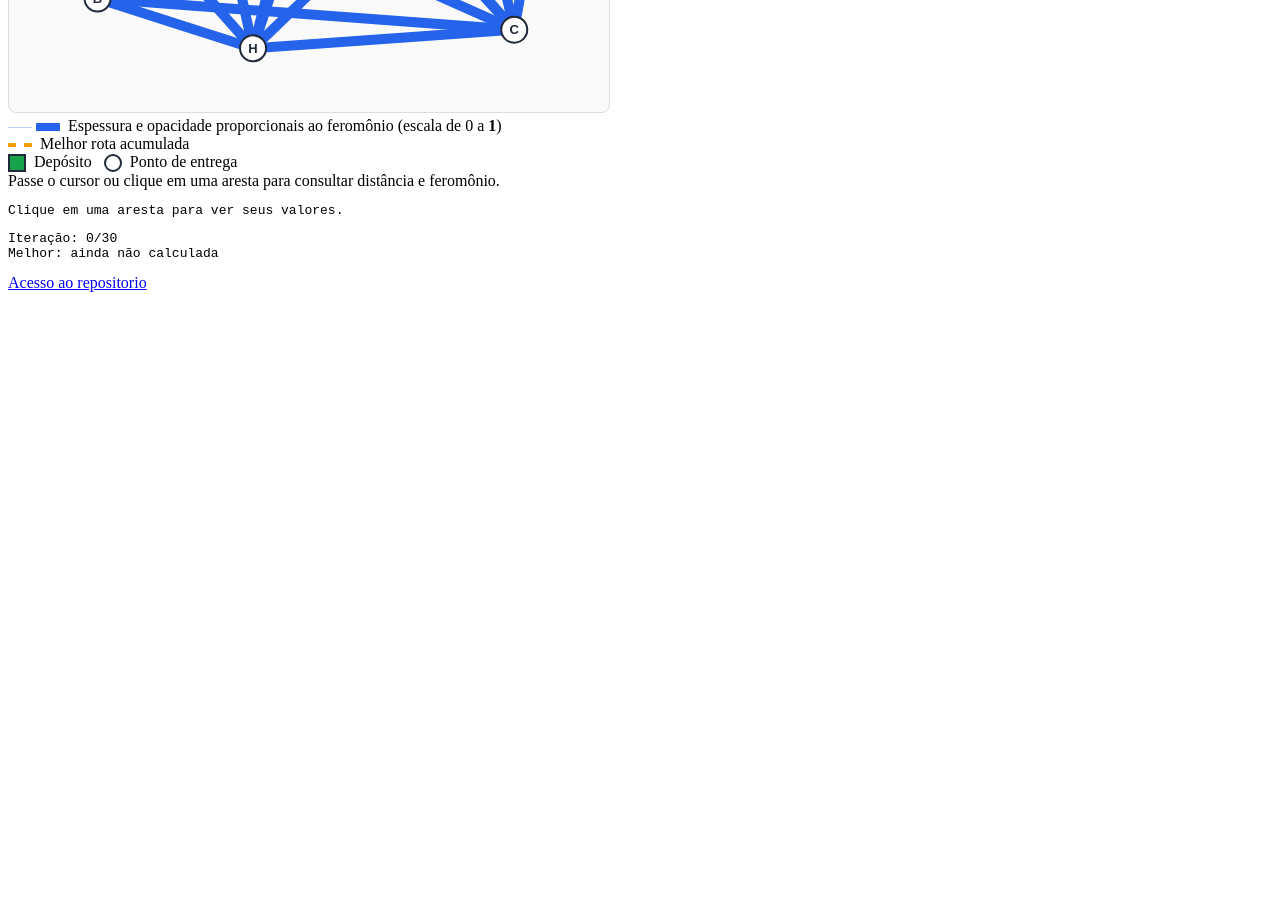
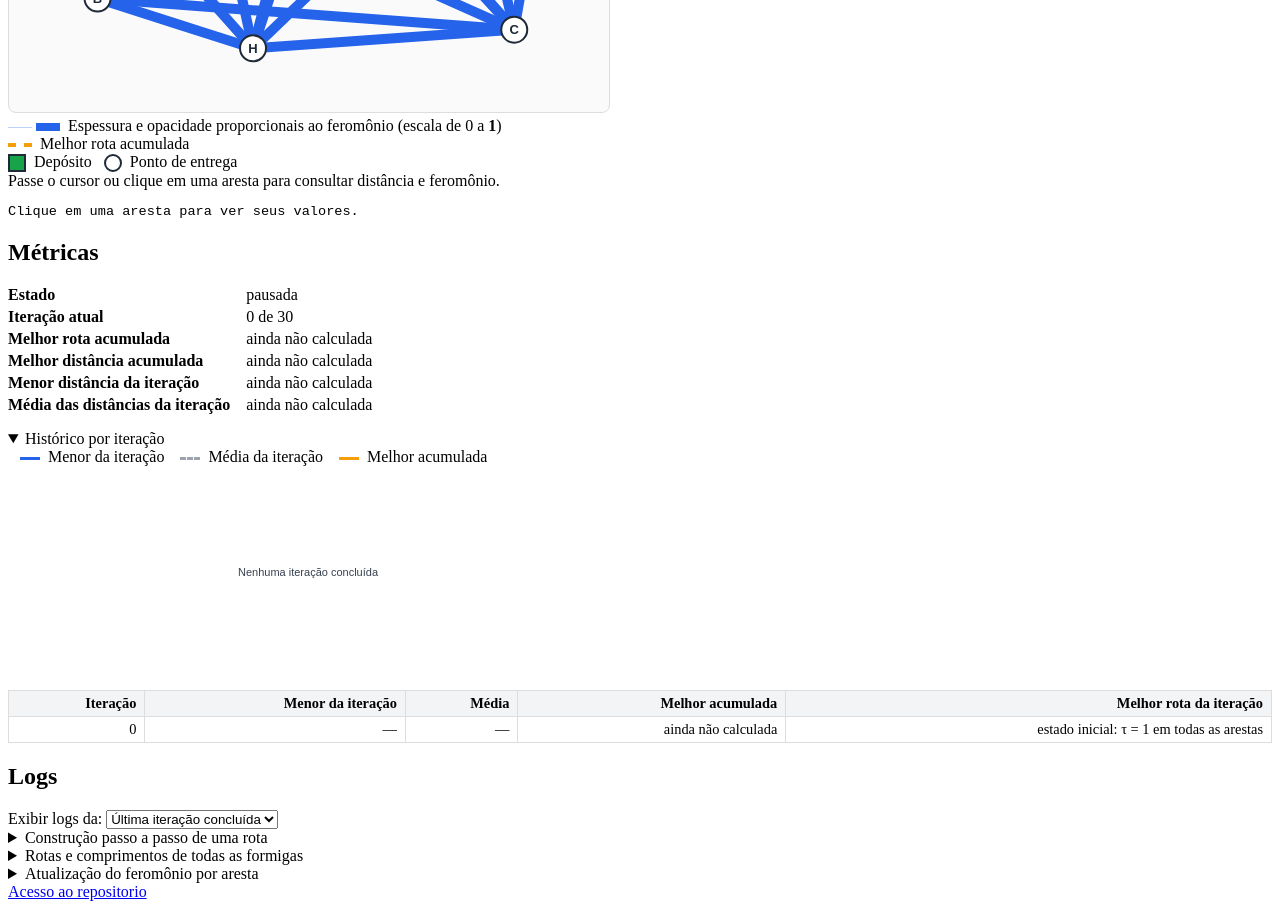
Before and after one commit to YuriGit909/aco-delivery-route, a plain HTML site: page index.html in a window 1280 px wide. Shown: the part 988-1897 px from the top of the page. Before the commit the page ends 1288 px from the top, so only its background shows below. Drawn offline with Linux system fonts and the light colour scheme.

Commit message:
feat: adiciona paineis de metricas, historico e log de iteracoes

```diff
--- /dev/null
+++ b/css/panels.css
@@ -0,0 +1,102 @@
+#listaMetricas {
+    display: grid;
+    grid-template-columns: max-content 1fr;
+    gap: 0.25rem 1rem;
+}
+
+#listaMetricas dt {
+    font-weight: bold;
+}
+
+#listaMetricas dd {
+    margin: 0;
+}
+
+.tabela-rolavel {
+    max-height: 320px;
+    overflow: auto;
+}
+
+.tabela-rolavel table {
+    border-collapse: collapse;
+    width: 100%;
+    font-size: 0.9rem;
+}
+
+.tabela-rolavel th,
+.tabela-rolavel td {
+    border: 1px solid #ddd;
+    padding: 0.25rem 0.5rem;
+    text-align: right;
+}
+
+.tabela-rolavel th {
+    position: sticky;
+    top: 0;
+    background: #f3f4f6;
+}
+
+tr.recebeu-deposito {
+    background: #dbeafe;
+}
+
+#graficoHistorico {
+    width: 100%;
+    max-width: 600px;
+}
+
+.eixo {
+    fill: none;
+    stroke: #9ca3af;
+}
+
+.serie {
+    fill: none;
+    stroke-width: 2;
+}
+
+.serie-menor {
+    stroke: #2563eb;
+}
+
+.serie-media {
+    stroke: #9ca3af;
+    stroke-dasharray: 4 3;
+}
+
+.serie-global {
+    stroke: #f59e0b;
+}
+
+.texto-grafico {
+    font: 11px sans-serif;
+    fill: #374151;
+}
+
+.legenda-grafico .amostra {
+    display: inline-block;
+    width: 20px;
+    height: 0;
+    vertical-align: middle;
+    margin: 0 4px 0 12px;
+    border-top-width: 3px;
+    border-top-style: solid;
+}
+
+.legenda-grafico .amostra.serie-menor {
+    border-top-color: #2563eb;
+}
+
+.legenda-grafico .amostra.serie-media {
+    border-top-color: #9ca3af;
+    border-top-style: dashed;
+}
+
+.legenda-grafico .amostra.serie-global {
+    border-top-color: #f59e0b;
+}
+
+pre {
+    white-space: pre-wrap;
+    font-size: 0.85rem;
+}
--- a/index.html
+++ b/index.html
@@ -1,5 +1,5 @@
 <!DOCTYPE html>
-<html lang="en">
+<html lang="pt-br">
 
 <head>
     <meta charset="UTF-8">
@@ -18,6 +18,7 @@
         <title>Colônia de Formigas – Rota de Entregas</title>
         <link rel="stylesheet" href="css/style.css">
         <link rel="stylesheet" href="css/graph.css">
+        <link rel="stylesheet" href="css/panels.css">
     </head>
 
     <body>
@@ -76,7 +77,63 @@
                     <svg id="grafo" role="img" aria-label="Grafo das rotas e do feromonio"></svg>
                     <div id="legenda"></div>
                     <pre id="painelAresta"></pre>
-                    <pre id="status"></pre>
+                    <section id="metricas">
+                        <h2>Métricas</h2>
+                        <dl id="listaMetricas"></dl>
+                    </section>
+
+                    <details open>
+                        <summary>Histórico por iteração</summary>
+                        <div class="legenda-grafico">
+                            <span class="amostra serie-menor"></span> Menor da iteração
+                            <span class="amostra serie-media"></span> Média da iteração
+                            <span class="amostra serie-global"></span> Melhor acumulada
+                        </div>
+                        <svg id="graficoHistorico" role="img" aria-label="Evolução das distâncias por iteração"></svg>
+                        <div class="tabela-rolavel">
+                            <table>
+                                <thead>
+                                    <tr>
+                                        <th>Iteração</th>
+                                        <th>Menor da iteração</th>
+                                        <th>Média</th>
+                                        <th>Melhor acumulada</th>
+                                        <th>Melhor rota da iteração</th>
+                                    </tr>
+                                </thead>
+                                <tbody id="tabelaHistorico"></tbody>
+                            </table>
+                        </div>
+                    </details>
+
+                    <h2>Logs</h2>
+                    <label>Exibir logs da: <select id="iteracaoLog"></select></label>
+
+                    <details>
+                        <summary>Construção passo a passo de uma rota</summary>
+                        <pre id="logConstrucao"></pre>
+                    </details>
+                    <details>
+                        <summary>Rotas e comprimentos de todas as formigas</summary>
+                        <pre id="logRotas"></pre>
+                    </details>
+                    <details>
+                        <summary>Atualização do feromônio por aresta</summary>
+                        <div class="tabela-rolavel">
+                            <table>
+                                <thead>
+                                    <tr>
+                                        <th>Aresta</th>
+                                        <th>Anterior</th>
+                                        <th>Após evaporação</th>
+                                        <th>Depósito total</th>
+                                        <th>Final</th>
+                                    </tr>
+                                </thead>
+                                <tbody id="logFeromonio"></tbody>
+                            </table>
+                        </div>
+                    </details>
                 </section>
             </section>
         </main>
--- a/js/main.js
+++ b/js/main.js
@@ -2,6 +2,7 @@ import { Simulacao } from './simulation.js';
 import { Controlador } from './controller.js';
 import { validarEntrada } from './validation.js';
 import { VisualizacaoGrafo } from './graph.js'
+import { renderHistorico, renderLogs, renderMetricas  } from './panels.js'
 
 const $ = id => document.getElementById(id);
 
@@ -127,15 +128,11 @@ function atualizarTela() {
     $('btnAvancar').disabled = !pronto || sim.concluida;
     $('btnPausar').disabled = !pronto || !ctrl.rodando;
     $('avisoPendente').hidden = !pendente;
+
     grafo.render(sim);
-    if (!sim) {
-        $('status').textContent = 'Corrija os erros e clique em Reiniciar.';
-        return;
-    }
-    const mg = sim.melhorGlobal;
-    const nome = rota => rota.map(i => sim.params.vertices[i].id).join(' → ');
-    $('status').textContent = `Iteração: ${sim.iteracao}/${sim.params.iteracoes}\n` +
-    `Melhor: ${mg ? `${nome(mg.rota)} = ${mg.comprimento.toFixed(2)}` : 'ainda não calculada'}`;
+    renderMetricas(sim, ctrl);
+    renderHistorico(sim);
+    renderLogs(sim);
 }
 
 $('btnAdicionar').onclick = () => {
@@ -163,6 +160,7 @@ $('btnPausar').onclick = () => ctrl.pausar();
 $('btnAvancar').onclick = () => ctrl.avancar();
 $('btnReiniciar').onclick = aplicarConfiguracao;
 $('velocidade').oninput = e => ctrl?.definirAtraso(Number(e.target.value));
+$('iteracaoLog').addEventListener('change', () => renderLogs(sim));
 
 renderTabelaVertices();
 aplicarConfiguracao();
--- /dev/null
+++ b/js/panels.js
@@ -0,0 +1,165 @@
+import { formatar } from './graph.js';
+
+const $ = id => document.getElementById(id);
+const NS = 'http://www.w3.org/2000/svg';
+const nomeRota = (rota, v) => rota.map(i => v[i].id).join(' → ');
+const NAO_CALCULADA = 'ainda não calculada';
+
+function criarLinhaTabela(celulas, classe = '') {
+    const tr = document.createElement('tr');
+    if (classe) tr.className = classe;
+    for (const c of celulas) {
+        const td = document.createElement('td');
+        td.textContent = c;
+        tr.appendChild(td);
+    }
+    return tr;
+}
+
+export function renderMetricas(sim, ctrl) {
+    const dl = $('listaMetricas');
+    if (!sim) {
+        dl.replaceChildren();
+        return;
+    }
+    const v = sim.params.vertices;
+    const ultimo = sim.historico.at(-1);
+    const mg = sim.melhorGlobal;
+    const estado = sim.concluida ? 'concluída' : ctrl.rodando ? 'executando' : 'pausada';
+    const itens = [
+        ['Estado', estado],
+        ['Iteração atual', `${sim.iteracao} de ${sim.params.iteracoes}`],
+        ['Melhor rota acumulada', mg ? nomeRota(mg.rota, v) : NAO_CALCULADA],
+        ['Melhor distância acumulada', mg ? `${formatar(mg.comprimento)} (encontrada na iteração ${mg.iteracao})` : NAO_CALCULADA],
+        ['Menor distância da iteração', ultimo ? formatar(ultimo.melhorIteracao.comprimento) : NAO_CALCULADA],
+        ['Média das distâncias da iteração', ultimo ? formatar(ultimo.media) : NAO_CALCULADA],
+    ];
+    dl.replaceChildren(...itens.flatMap(([termo, valor]) => {
+        const dt = document.createElement('dt'); dt.textContent = termo;
+        const dd = document.createElement('dd'); dd.textContent = valor;
+        return [dt, dd];
+    }));
+}
+
+export function renderHistorico(sim) {
+    const tbody = $('tabelaHistorico');
+    if (!sim) { tbody.replaceChildren(); desenharGrafico(null); return; }
+
+    const v = sim.params.vertices;
+    const linhas = [criarLinhaTabela(['0', '—', '—', NAO_CALCULADA,
+        `estado inicial: τ = ${formatar(sim.params.tau0)} em todas as arestas`])];
+    for (const r of sim.historico) {
+        linhas.push(criarLinhaTabela([
+            r.iteracao, formatar(r.melhorIteracao.comprimento), formatar(r.media),
+            formatar(r.melhorGlobal.comprimento), nomeRota(r.melhorIteracao.rota, v),
+        ]));
+    }
+    tbody.replaceChildren(...linhas);
+    desenharGrafico(sim.historico);
+}
+
+function desenharGrafico(historico) {
+    const svg = $('graficoHistorico');
+    const W = 600, H = 220, M = { esq: 60, dir: 15, topo: 15, base: 30 };
+    svg.setAttribute('viewBox', `0 0 ${W} ${H}`);
+    svg.replaceChildren();
+    const texto = (x, y, conteudo, ancora = 'start') => {
+        const t = document.createElementNS(NS, 'text');
+        Object.entries({ x, y, 'text-anchor': ancora, class: 'texto-grafico' })
+            .forEach(([k, val]) => t.setAttribute(k, val));
+        t.textContent = conteudo;
+        svg.appendChild(t);
+    };
+    if (!historico || historico.length === 0) {
+        texto(W / 2, H / 2, 'Nenhuma iteração concluída', 'middle');
+        return;
+    }
+    const series = [
+        { classe: 'serie-menor', valores: historico.map(r => r.melhorIteracao.comprimento) },
+        { classe: 'serie-media', valores: historico.map(r => r.media) },
+        { classe: 'serie-global', valores: historico.map(r => r.melhorGlobal.comprimento) },
+    ];
+    const todos = series.flatMap(s => s.valores);
+    let min = Math.min(...todos), max = Math.max(...todos);
+    if (min === max) {
+        min -= 1; max += 1;
+    }
+    const n = historico.length;
+    const larguraUtil = W - M.esq - M.dir, alturaUtil = H - M.topo - M.base;
+    const px = k => M.esq + (n === 1 ? larguraUtil / 2 : (k * larguraUtil) / (n - 1));
+    const py = val => H - M.base - ((val - min) / (max - min)) * alturaUtil;
+    const eixo = document.createElementNS(NS, 'polyline');
+    eixo.setAttribute('points', `${M.esq},${M.topo} ${M.esq},${H - M.base} ${W - M.dir},${H - M.base}`);
+    eixo.setAttribute('class', 'eixo');
+    svg.appendChild(eixo);
+    texto(M.esq - 5, M.topo + 4, formatar(Number(max.toFixed(2))), 'end');
+    texto(M.esq - 5, H - M.base, formatar(Number(min.toFixed(2))), 'end');
+    texto(M.esq, H - 8, 'iteração 1');
+    texto(W - M.dir, H - 8, `iteração ${n}`, 'end');
+
+    for (const s of series) {
+        const linha = document.createElementNS(NS, 'polyline');
+        linha.setAttribute('points', s.valores.map((val, k) => `${px(k)},${py(val)}`).join(' '));
+        linha.setAttribute('class', `serie ${s.classe}`);
+        svg.appendChild(linha);
+    }
+}
+
+export function renderLogs(sim) {
+    const seletor = $('iteracaoLog');
+    const escolhaAnterior = seletor.value || 'ultima';
+    const opcoes = [['ultima', 'Última iteração concluída']];
+    if (sim) for (const r of sim.historico) opcoes.push([String(r.iteracao), `Iteração ${r.iteracao}`]);
+    seletor.replaceChildren(...opcoes.map(([valor, rotulo]) => {
+        const o = document.createElement('option');
+        o.value = valor; o.textContent = rotulo;
+        return o;
+    }));
+    seletor.value = opcoes.some(([valor]) => valor === escolhaAnterior) ? escolhaAnterior : 'ultima';
+
+    const reg = !sim ? null
+        : seletor.value === 'ultima' ? sim.historico.at(-1)
+            : sim.historico[Number(seletor.value) - 1];
+    if (!reg) {
+        const msg = 'Nenhuma iteração concluída ainda.';
+        $('logConstrucao').textContent = msg;
+        $('logRotas').textContent = msg;
+        $('logFeromonio').replaceChildren();
+        return;
+    }
+    const v = sim.params.vertices;
+    $('logConstrucao').textContent = textoConstrucao(reg, v);
+    $('logRotas').textContent = textoRotas(reg, v, sim.params.Q);
+    $('logFeromonio').replaceChildren(...reg.logFeromonio.map(e => criarLinhaTabela([
+        `${v[e.i].id}–${v[e.j].id}`, formatar(e.anterior), formatar(e.aposEvaporacao),
+        formatar(e.deposito), formatar(e.final) + (e.pisoAplicado ? ' (piso aplicado)' : ''),
+    ], e.deposito > 0 ? 'recebeu-deposito' : '')));
+}
+
+function textoConstrucao(reg, v) {
+    const linhas = [`Formiga ${reg.melhorIteracao.formiga + 1} (melhor rota da iteração ${reg.iteracao})`, ''];
+    reg.construcaoDetalhada.forEach((passo, k) => {
+        linhas.push(`Passo ${k + 1} – vértice atual: ${v[passo.atual].id}`);
+        let acumulado = 0;
+        for (const c of passo.candidatos) {
+            const inicio = acumulado;
+            acumulado += c.p;
+            linhas.push(`   ${v[c.j].id}: τ = ${formatar(c.tau)}; d = ${formatar(c.dist)}; ` +
+                `w = ${formatar(c.w)}; p = ${formatar(c.p)} ` +
+                `[faixa ${formatar(inicio)} a ${formatar(acumulado)})`);
+        }
+        linhas.push(`   Sorteio: r = ${formatar(passo.r)} → escolhido ${v[passo.escolhido].id}`, '');
+    });
+    const rota = reg.melhorIteracao.rota;
+    linhas.push(`Retorno obrigatório ao depósito: ${v[rota.at(-2)].id} → ${v[rota.at(-1)].id}`);
+    linhas.push(`Rota completa: ${nomeRota(rota, v)}`);
+    linhas.push(`Comprimento: ${formatar(reg.melhorIteracao.comprimento)}`);
+    return linhas.join('\n');
+}
+
+function textoRotas(reg, v, Q) {
+    return reg.rotas.map((r, k) =>
+        `${k === reg.melhorIteracao.formiga ? '★' : ' '} Formiga ${k + 1}: ${nomeRota(r.rota, v)}` +
+        ` | L = ${formatar(r.comprimento)} | depósito Q/L = ${formatar(Q / r.comprimento)}`
+    ).join('\n') + '\n\n★ = melhor rota da iteração';
+}
```
